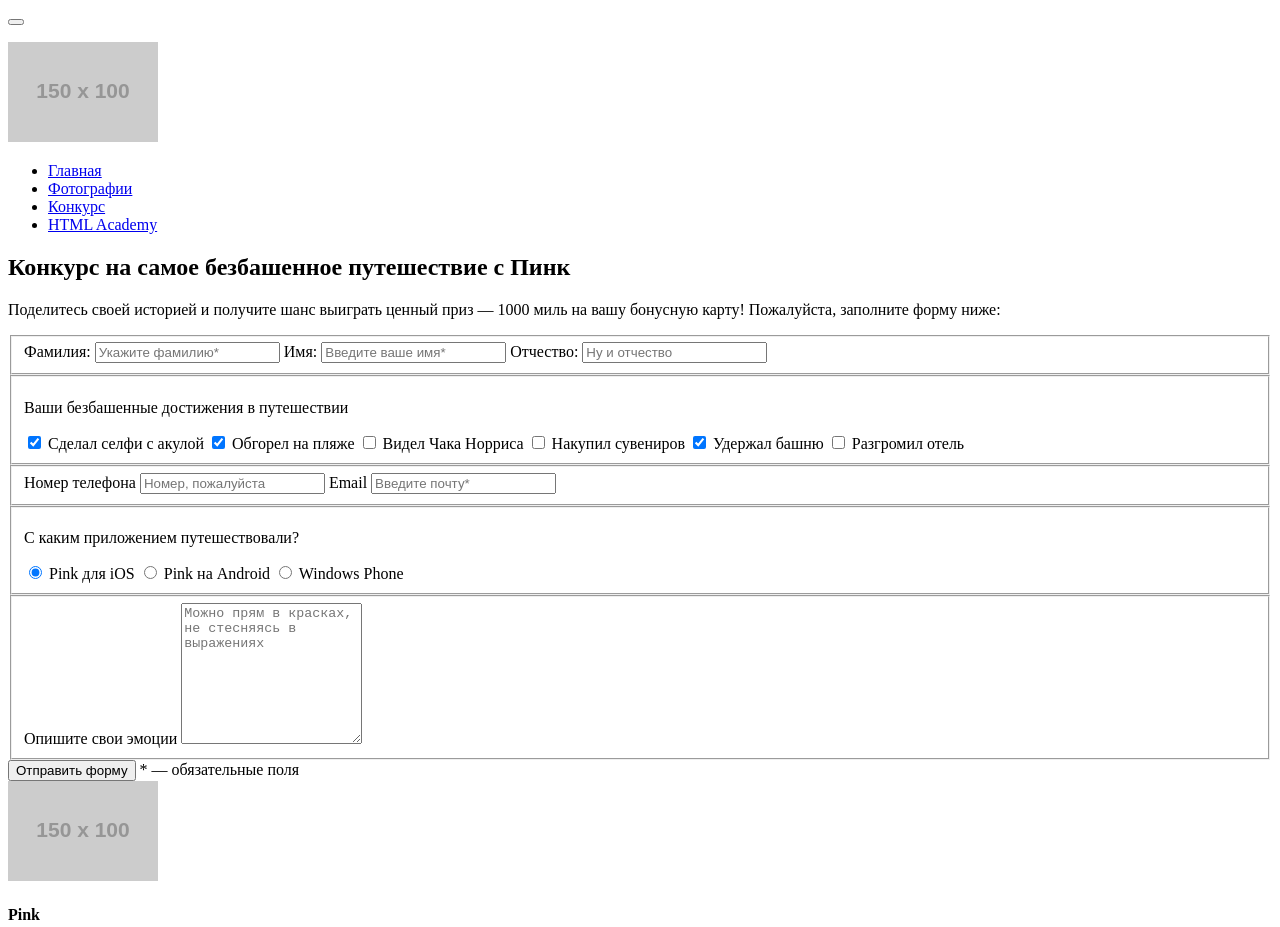
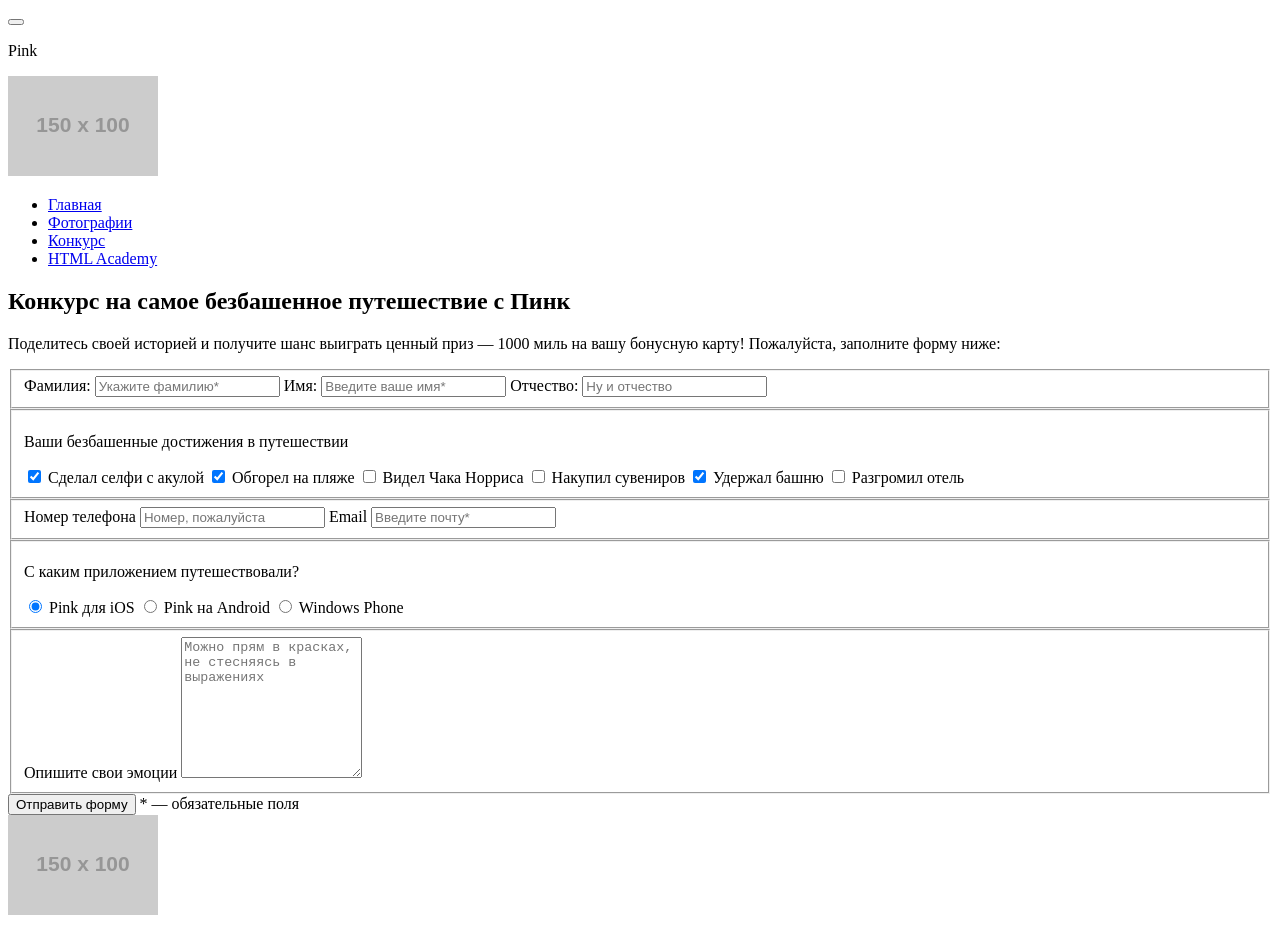
Before and after one commit to InspectorRachko/346695-pink, a website: page form.html in a window 1280 px wide. Shown: the top 927 px of the page. Drawn offline with Linux system fonts and the light colour scheme; placeholder pictures from the web are drawn by us.

Commit message:
Подправил опечатку

```diff
--- a/form.html
+++ b/form.html
@@ -10,7 +10,7 @@
     <header class="page-header container">
         <nav class="main-nav">
             <button class="main-nav__button" type="button"></button>
-            <p class="main-nav__title"></p>
+            <p class="main-nav__title">Pink</p>
             <img class="main-nav__logo" src="http://placehold.it/150x100" alt="Pink">
             <ul>
                 <li>
```
Also changed, not shown: index.html (+1 -1 lines), photo.html (+1 -1 lines).
